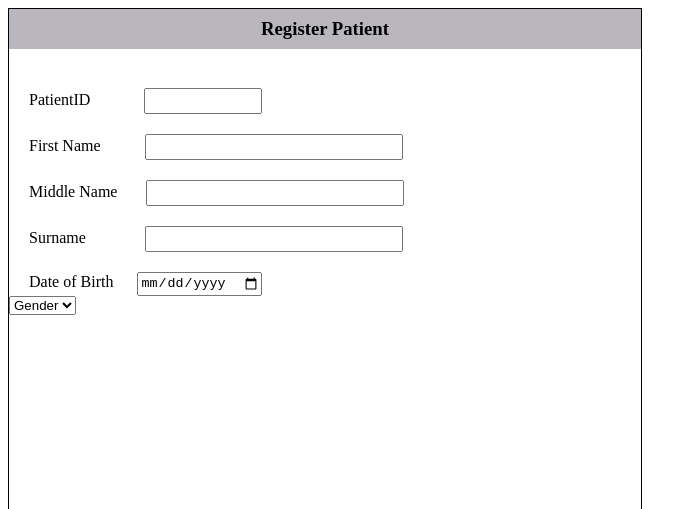
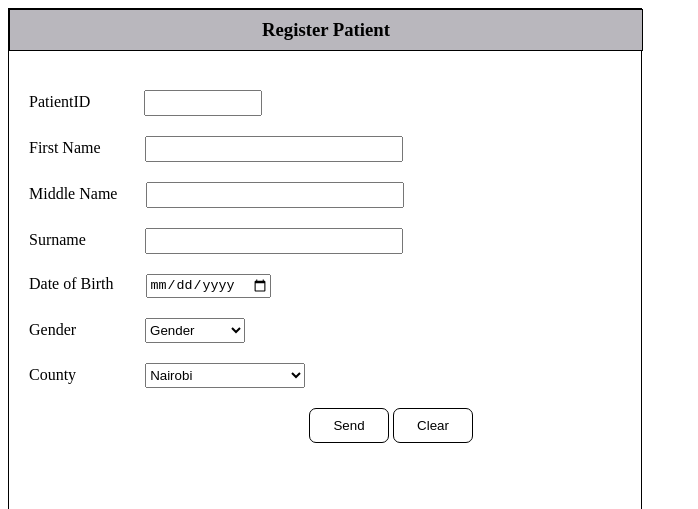
Before and after one commit to Morces/hospital-ms, a plain HTML site: page index/register.html in a window 1280 px wide. Shown: the top 509 px of the page, without its empty margins (0-698 px from the left). Drawn offline with Linux system fonts and the light colour scheme.

Commit message:
added a select form and optimized it

```diff
--- a/index/register.css
+++ b/index/register.css
@@ -5,6 +5,7 @@ height: 500px;
 }
 h3 {
 background-color: #B9B7BD;
+border: 1px solid black;
 width: 100%;
 height: 40px;
 display: flex;
@@ -36,3 +37,25 @@ input#sname {
 margin-left: 35px;
 width: 250px;
 }
+input#dob {
+margin-left: 9px;
+}
+select {
+margin-left: 45px;
+margin-top: 20px;
+width: 100px;
+height: 25px;
+}
+select#county {
+width: 160px;
+}
+.btns {
+margin-left: 300px;
+}
+input#btn {
+height: 35px;
+width: 80px;
+border: 1px solid black;
+background: transparent;
+border-radius: 7px;
+}
--- a/index/register.html
+++ b/index/register.html
@@ -21,14 +21,21 @@
       <input type="text" id="sname" name="sname" required><br>
       <label for="dob">Date of Birth</label>
       <input type="date" id="dob" name="dob" required><br>
+      <label for="gender">Gender</label>
       <select name="two" id="two">
-      <label for="gender">Gender</label>
-      <option value="choose">Gender</option><br>
+      <option value="choose">Gender</option>
       <option value="male">Male</option>
-      <option value="female">Female</option><br>
+      <option value="female">Female</option>
+      <option value="Bi-sexual">Bi-sexual</option>
+      </select><br>
       <label for="county">County</label>
+      <select name="county" id="county">
       <option value="Nairobi">Nairobi</option>
-      </select>
+      </select><br>
+      <div class="btns">
+        <input type="button" method="post" id="btn" value="Send">
+        <input type="button" id="btn" value="Clear">
+      </div>
     </form>
   </div>
 </body>
```
Also changed, not shown: index/index.html (+2 -2 lines).
